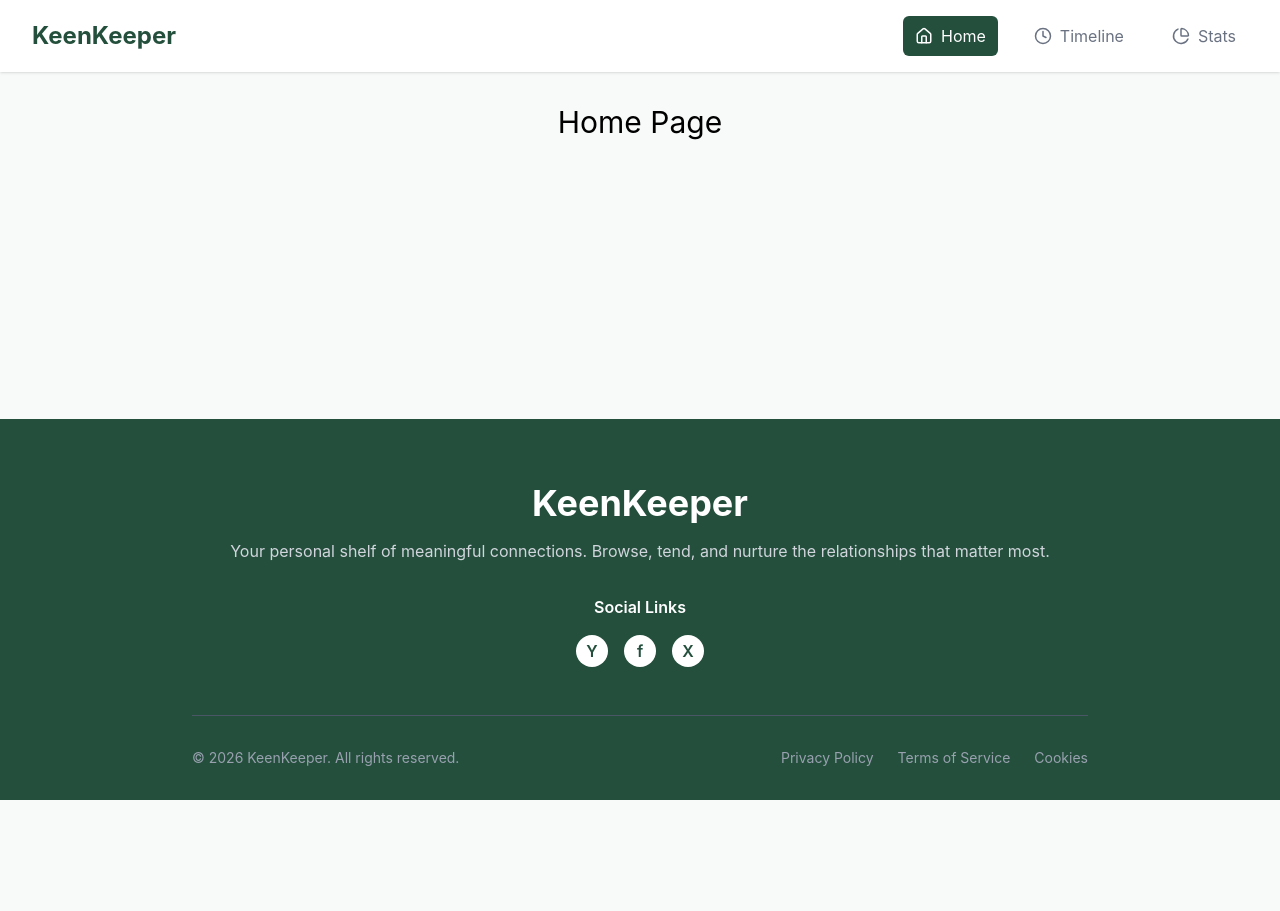
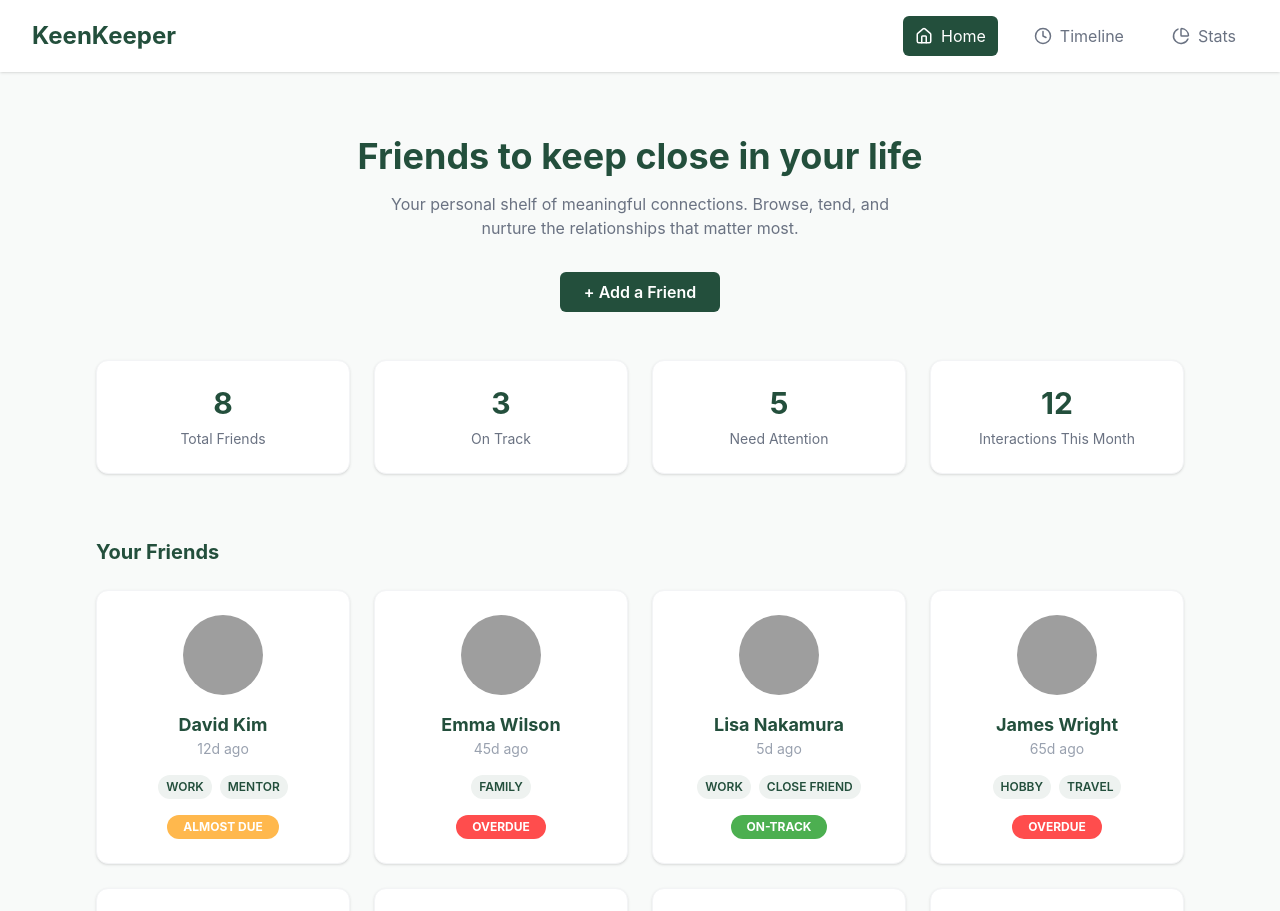
Before and after one commit to raju-rifat-295/Keen-Keeper, a React (Vite) app: page / in a window 1280 px wide. Shown: the top 911 px of the page. Before the commit the page ends 800 px from the top, so only its background shows below. Built offline with nearby package versions, Linux system fonts and the light colour scheme; grey boxes are pictures that could not be loaded.

Commit message:
Completed Home page with banner, summary cards, and dynamic friend grid

```diff
--- /dev/null
+++ b/src/components/FriendCard.jsx
@@ -0,0 +1,35 @@
+import { Link } from 'react-router'
+
+const FriendCard = ({ friend }) => {
+    let statusColor = 'bg-gray-200 text-gray-800'
+
+    if (friend.status === 'overdue') {
+        statusColor = 'bg-danger text-white'
+    } else if (friend.status === 'almost due') {
+        statusColor = 'bg-warning text-white'
+    } else if (friend.status === 'on-track') {
+        statusColor = 'bg-success text-white'
+    }
+
+    return (
+        <Link to={`/friend/${friend.id}`} className="bg-white p-6 rounded-xl shadow-sm border border-gray-100 flex flex-col items-center hover:shadow-md transition-shadow">
+            <img src={friend.picture} alt={friend.name} className="w-20 h-20 rounded-full mb-4 object-cover" />
+            <h3 className="font-bold text-lg text-darkGreen">{friend.name}</h3>
+            <p className="text-gray-400 text-sm mb-4">{friend.days_since_contact}d ago</p>
+
+            <div className="flex gap-2 mb-4 flex-wrap justify-center">
+                {friend.tags.map((tag, index) => (
+                    <span key={index} className="bg-lightGreen text-darkGreen text-xs px-2 py-1 rounded-full font-semibold uppercase">
+                        {tag}
+                    </span>
+                ))}
+            </div>
+
+            <div className={`px-4 py-1 rounded-full text-xs font-bold uppercase ${statusColor}`}>
+                {friend.status}
+            </div>
+        </Link>
+    )
+}
+
+export default FriendCard
--- a/src/components/Home.jsx
+++ b/src/components/Home.jsx
@@ -1,7 +1,73 @@
+import { useState, useEffect } from 'react'
+import FriendCard from './FriendCard'
+
 const Home = () => {
+    const [friends, setFriends] = useState([])
+    const [loading, setLoading] = useState(true)
+
+    useEffect(() => {
+        fetch('/friends.json')
+            .then(res => res.json())
+            .then(data => {
+                setFriends(data)
+                setLoading(false)
+            })
+            .catch(err => {
+                console.log(err)
+                setLoading(false)
+            })
+    }, [])
+
+    if (loading) {
+        return (
+            <div className="min-h-[60vh] flex justify-center items-center">
+                <div className="w-12 h-12 border-4 border-darkGreen border-t-transparent rounded-full animate-spin"></div>
+            </div>
+        )
+    }
+
     return (
-        <div className="p-8">
-            <h1 className="text-3xl text-center">Home Page</h1>
+        <div className="p-8 max-w-6xl mx-auto">
+            <div className="text-center mb-12 mt-8">
+                <h1 className="text-4xl font-bold text-darkGreen mb-4">Friends to keep close in your life</h1>
+                <p className="text-gray-500 mb-8 max-w-lg mx-auto">
+                    Your personal shelf of meaningful connections. Browse, tend, and nurture the relationships that matter most.
+                </p>
+                <button className="bg-darkGreen text-white px-6 py-2 rounded-md font-semibold">
+                    + Add a Friend
+                </button>
+            </div>
+
+            <div className="grid grid-cols-1 md:grid-cols-2 lg:grid-cols-4 gap-6 mb-16">
+                <div className="bg-white p-6 rounded-xl shadow-sm border border-gray-100 text-center">
+                    <h2 className="text-3xl font-bold text-darkGreen mb-2">{friends.length}</h2>
+                    <p className="text-gray-500 text-sm">Total Friends</p>
+                </div>
+                <div className="bg-white p-6 rounded-xl shadow-sm border border-gray-100 text-center">
+                    <h2 className="text-3xl font-bold text-darkGreen mb-2">
+                        {friends.filter(f => f.status === 'on-track').length}
+                    </h2>
+                    <p className="text-gray-500 text-sm">On Track</p>
+                </div>
+                <div className="bg-white p-6 rounded-xl shadow-sm border border-gray-100 text-center">
+                    <h2 className="text-3xl font-bold text-darkGreen mb-2">
+                        {friends.filter(f => f.status === 'overdue' || f.status === 'almost due').length}
+                    </h2>
+                    <p className="text-gray-500 text-sm">Need Attention</p>
+                </div>
+                <div className="bg-white p-6 rounded-xl shadow-sm border border-gray-100 text-center">
+                    <h2 className="text-3xl font-bold text-darkGreen mb-2">12</h2>
+                    <p className="text-gray-500 text-sm">Interactions This Month</p>
+                </div>
+            </div>
+
+            <h2 className="text-xl font-bold text-darkGreen mb-6">Your Friends</h2>
+
+            <div className="grid grid-cols-1 md:grid-cols-2 lg:grid-cols-4 gap-6">
+                {friends.map(friend => (
+                    <FriendCard key={friend.id} friend={friend} />
+                ))}
+            </div>
         </div>
     )
 }
```
